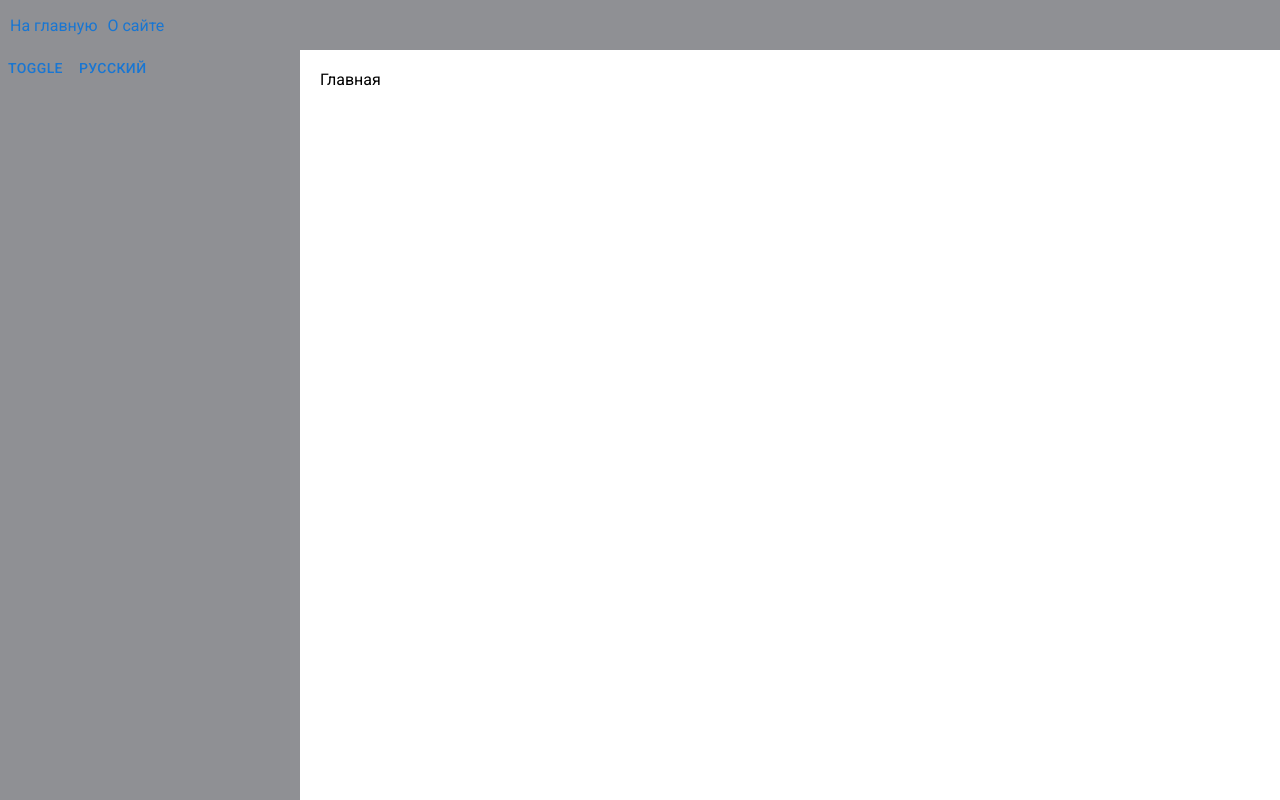
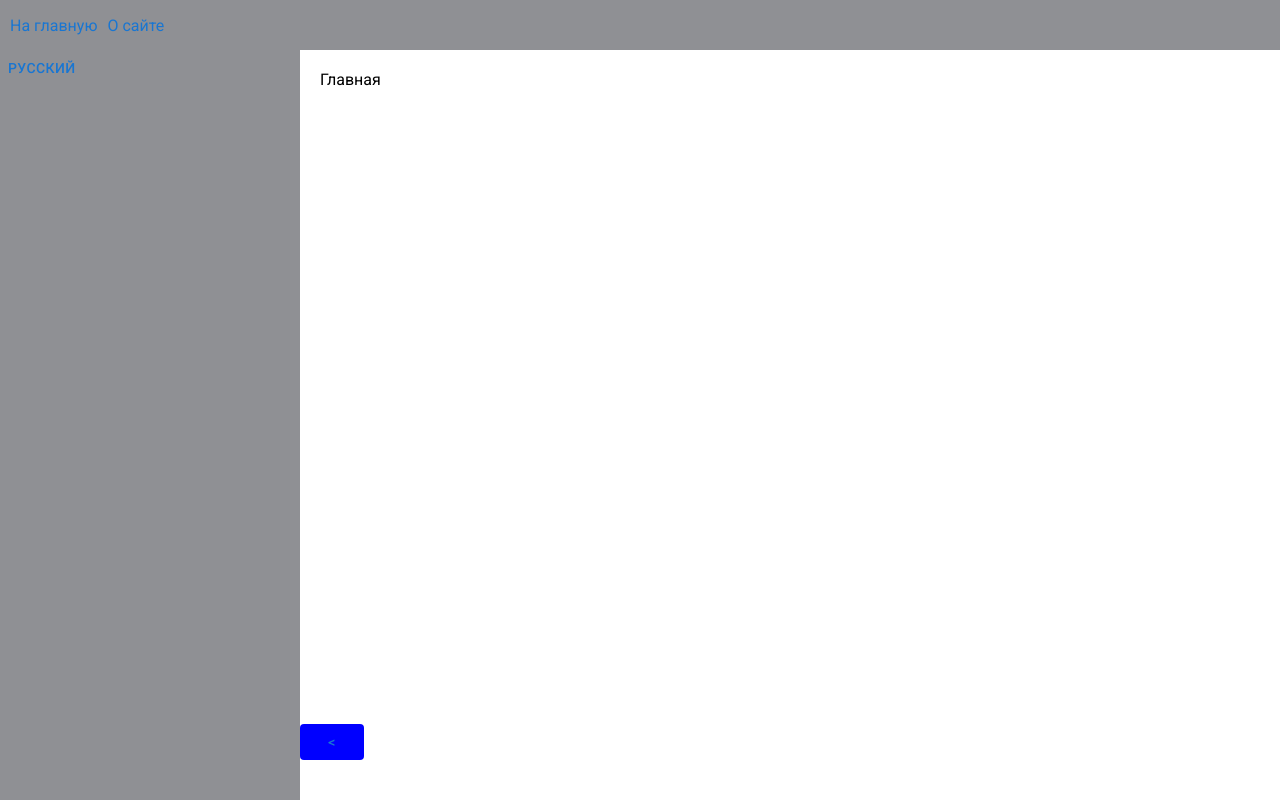
Before and after one commit to matb3l/production-project, a React (Vite) app: page / in a window 1280 px wide. Built offline with nearby package versions, Linux system fonts and the light colour scheme.

Commit message:
минимальная доработка сайдбара

```diff
--- a/src/widgets/Sidebar/ui/Sidebar/Sidebar.tsx
+++ b/src/widgets/Sidebar/ui/Sidebar/Sidebar.tsx
@@ -16,8 +16,9 @@ export const Sidebar = () => {
         [styles.collapsed]: collapsed,
       })}
     >
-      {/* eslint-disable-next-line i18next/no-literal-string */}
-      <Button onClick={onToggle}>toggle</Button>
+      <Button onClick={onToggle} className={styles.collapseBtn}>
+        {collapsed ? '>' : '<'}
+      </Button>
       <LangSwitcher />
     </div>
   )
--- a/src/widgets/Sidebar/ui/Sidebar/Sidebat.module.scss
+++ b/src/widgets/Sidebar/ui/Sidebar/Sidebat.module.scss
@@ -9,3 +9,15 @@
 .collapsed {
   width: 80px;
 }
+
+.collapseBtn {
+  position: absolute !important;
+  bottom: 40px;
+  right: -64px;
+  background: blue !important;
+
+  span {
+    width: 40px;
+    height: 40px;
+  }
+}
```
